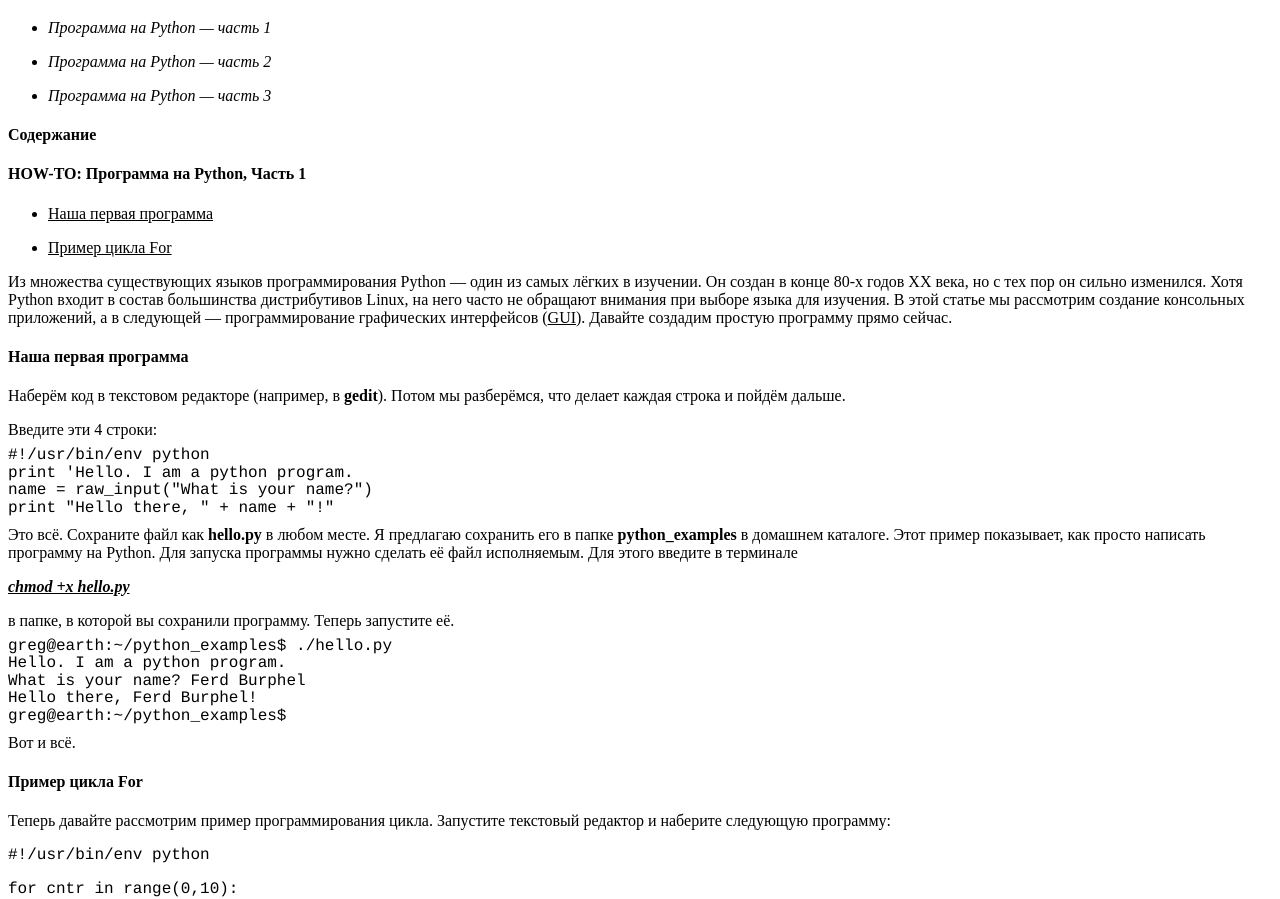
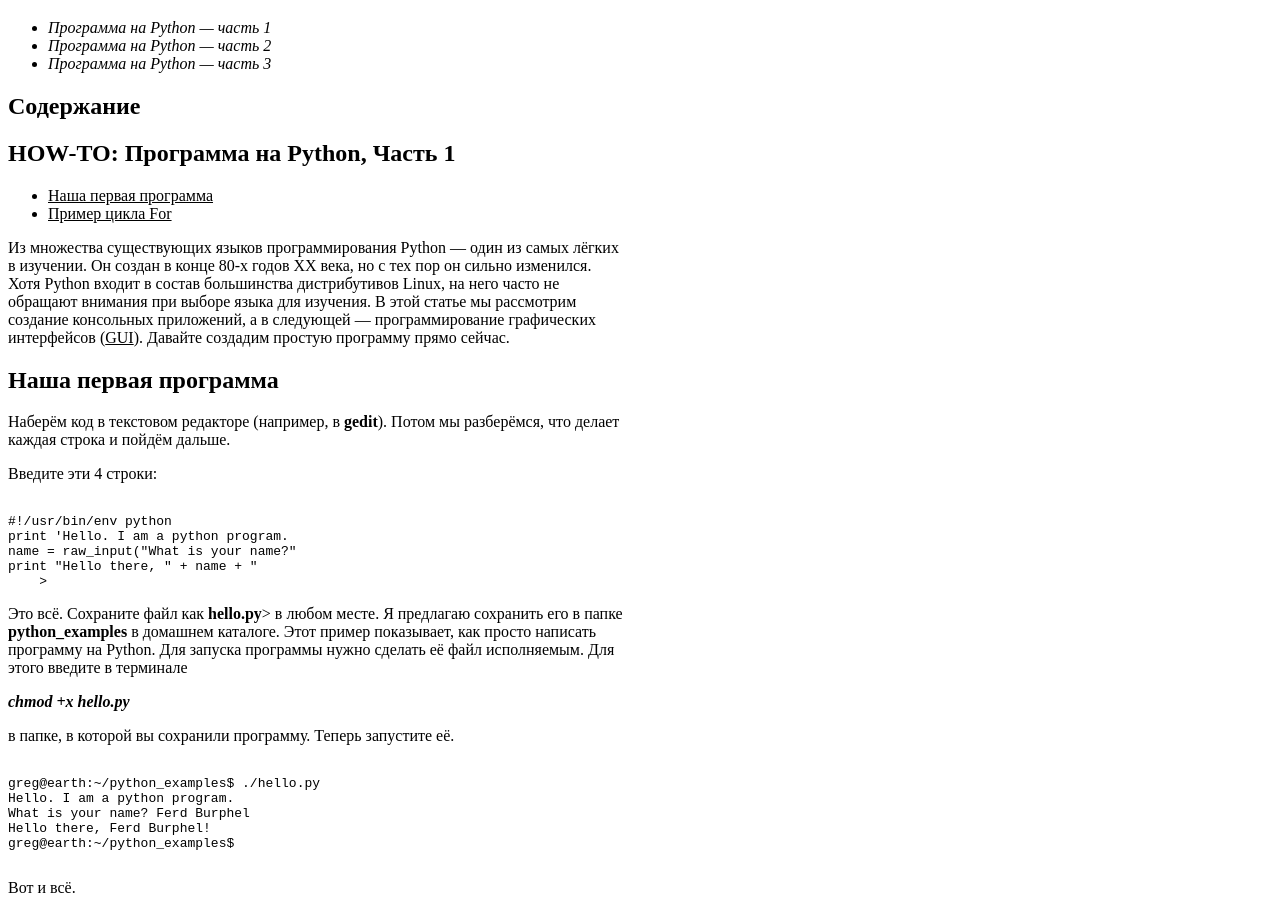
Before and after one commit to patomil9/MGO, a plain HTML site: page 01_HTML/base/base_1.html in a window 1280 px wide. Shown: the part 61-960 px from the top of the page. Drawn offline with Linux system fonts and the light colour scheme.

Commit message:
переделанный

```diff
--- a/01_HTML/base/base_1.html
+++ b/01_HTML/base/base_1.html
@@ -1,58 +1,68 @@
 <!DOCTYPE html>
 <html lang="en">
 <head>
-
+    <meta charset="UTF-8">
 </head>
 <body>
-    <h1> HOW-TO: Программа на Python, Часть 1</h1>
-    <ul><i>
-<p><li>Программа на Python — часть 1</li></p>
-<p><li>Программа на Python — часть 2</li></p>
-<p><li>Программа на Python — часть 3</li></p>
-</i></ul>
-<h4>Содержание</h4>
-<h4>HOW-TO: Программа на Python, Часть 1</h4>
-<ul><u>
-<p><li>Наша первая программа</li></p>
-<p><li>Пример цикла For</li></p>
-</u></ul>
-<p>Из множества существующих языков программирования Python — один из самых лёгких
-в изучении. Он создан в конце 80-х годов XX века, но с тех пор он сильно изменился.
-Хотя Python входит в состав большинства дистрибутивов Linux, на него часто не
-обращают внимания при выборе языка для изучения. В этой статье мы рассмотрим
-создание консольных приложений, а в следующей — программирование графических
+<h1> HOW-TO: Программа на Python, Часть 1</h1>
+<ul>
+     <li><em>Программа на Python — часть 1</em></li>
+     <li><em>Программа на Python — часть 2</em></li>
+     <li><em>Программа на Python — часть 3</em></li>
+</ul>
+<h2>Содержание</h2>
+<h2>HOW-TO: Программа на Python, Часть 1</h2>
+<ul>
+    <li><ins>Наша первая программа</ins></li>
+    <li><ins>Пример цикла For</ins></li>
+</ul>
+<p>Из множества существующих языков программирования Python — один из самых лёгких<br>
+в изучении. Он создан в конце 80-х годов XX века, но с тех пор он сильно изменился.<br>
+Хотя Python входит в состав большинства дистрибутивов Linux, на него часто не<br>
+обращают внимания при выборе языка для изучения. В этой статье мы рассмотрим<br>
+создание консольных приложений, а в следующей — программирование графических<br>
 интерфейсов (<u>GUI</u>). Давайте создадим простую программу прямо сейчас.</p>
-<h4>Наша первая программа</h4>
-<p>Наберём код в текстовом редакторе (например, в <b>gedit</b>). Потом мы разберёмся, что делает
+<h2>Наша первая программа</h2>
+<p>Наберём код в текстовом редакторе (например, в <strong>gedit</strong>). Потом мы разберёмся, что делает<br>
 каждая строка и пойдём дальше.</p>
 <p>Введите эти 4 строки:</p>
-<div style="line-height:0.1;">
-<p style="font-family:courier;">#!/usr/bin/env python</p>
-<p style="font-family:courier;">print 'Hello. I am a python program.</p>
-<p style="font-family:courier;">name = raw_input("What is your name?")</p>
-<p style="font-family:courier;">print "Hello there, " + name + "!"</p></div>
-<p>Это всё. Сохраните файл как <b>hello.py</b> в любом месте. Я предлагаю сохранить его в папке
-<b>python_examples</b> в домашнем каталоге. Этот пример показывает, как просто написать
-программу на Python. Для запуска программы нужно сделать её файл исполняемым. Для
+<pre>
+    <code>
+#!/usr/bin/env python
+print 'Hello. I am a python program.
+name = raw_input("What is your name?"
+print "Hello there, " + name + "
+    </code>>
+</pre>
+<p>Это всё. Сохраните файл как <strong>hello.py</strong>> в любом месте. Я предлагаю сохранить его в папке<br>
+<strong>python_examples</strong> в домашнем каталоге. Этот пример показывает, как просто написать<br>
+программу на Python. Для запуска программы нужно сделать её файл исполняемым. Для<br>
 этого введите в терминале</p>
-<p><b><i><em><u>chmod +x hello.py</u></em></i></b></p>
+<p><b><i><em>chmod +x hello.py</em></i></b></p>
 <p>в папке, в которой вы сохранили программу. Теперь запустите её.</p>
-<div style="line-height:0.1;">
-<p style="font-family:courier;">greg@earth:~/python_examples$ ./hello.py</p>
-<p style="font-family:courier;">Hello. I am a python program.</p>
-<p style="font-family:courier;">What is your name? Ferd Burphel</p>
- <p style="font-family:courier;">Hello there, Ferd Burphel!</p>
- <p style="font-family:courier;">greg@earth:~/python_examples$</p></div>
-Вот и всё.
-<h4>Пример цикла For</h4>
+<pre>
+    <code>
+greg@earth:~/python_examples$ ./hello.py
+Hello. I am a python program.
+What is your name? Ferd Burphel
+Hello there, Ferd Burphel!
+greg@earth:~/python_examples$
+    </code>
+</pre>
+Вот и всё.<br>
+<h2>Пример цикла For</h2>
 
-<p>Теперь давайте рассмотрим пример программирования цикла. Запустите текстовый
+<p>Теперь давайте рассмотрим пример программирования цикла. Запустите текстовый<br>
 редактор и наберите следующую программу:</p>
-
-<p style="font-family:courier;">#!/usr/bin/env python</p>
-<p style="font-family:courier;">for cntr in range(0,10):</p>
-<p style="font-family:courier;">print cntr</p>
-<i>Не забудьте поставить символ табуляции перед строкой «print cntr».</i> Это важно. В
-Python для указания на блоки кода используются не круглые «(» и фигурные «{» скобки
+<pre>
+    <code>
+#!/usr/bin/env python
+for cntr in range(0,10):
+print cntr
+    </code>
+</pre>
+<p><em>Не забудьте поставить символ табуляции перед строкой «print cntr».</em> Это важно. В<br>
+Python для указания на блоки кода используются не круглые «(» и фигурные «{» скобки<br>
+как в других языках программирования, а отступы.</p>
 </body>
 </html>
```
